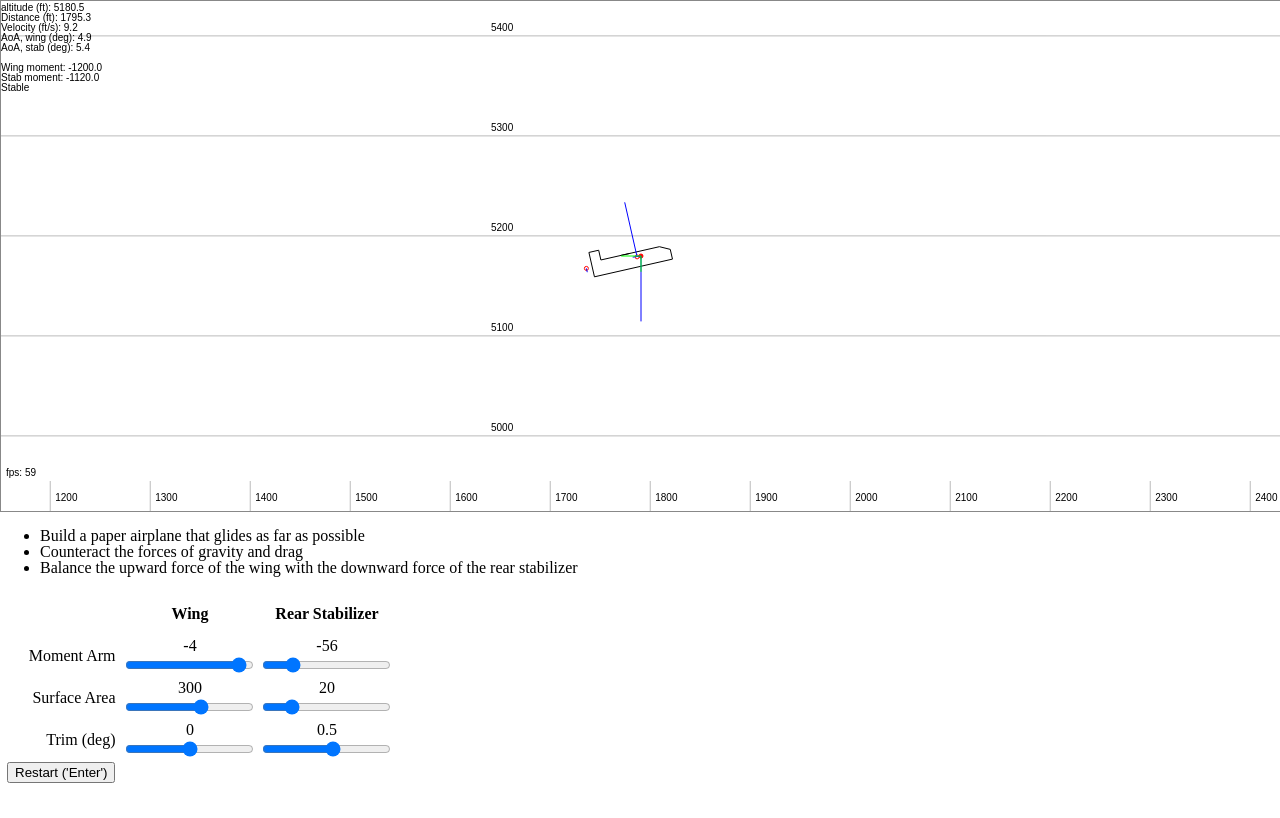
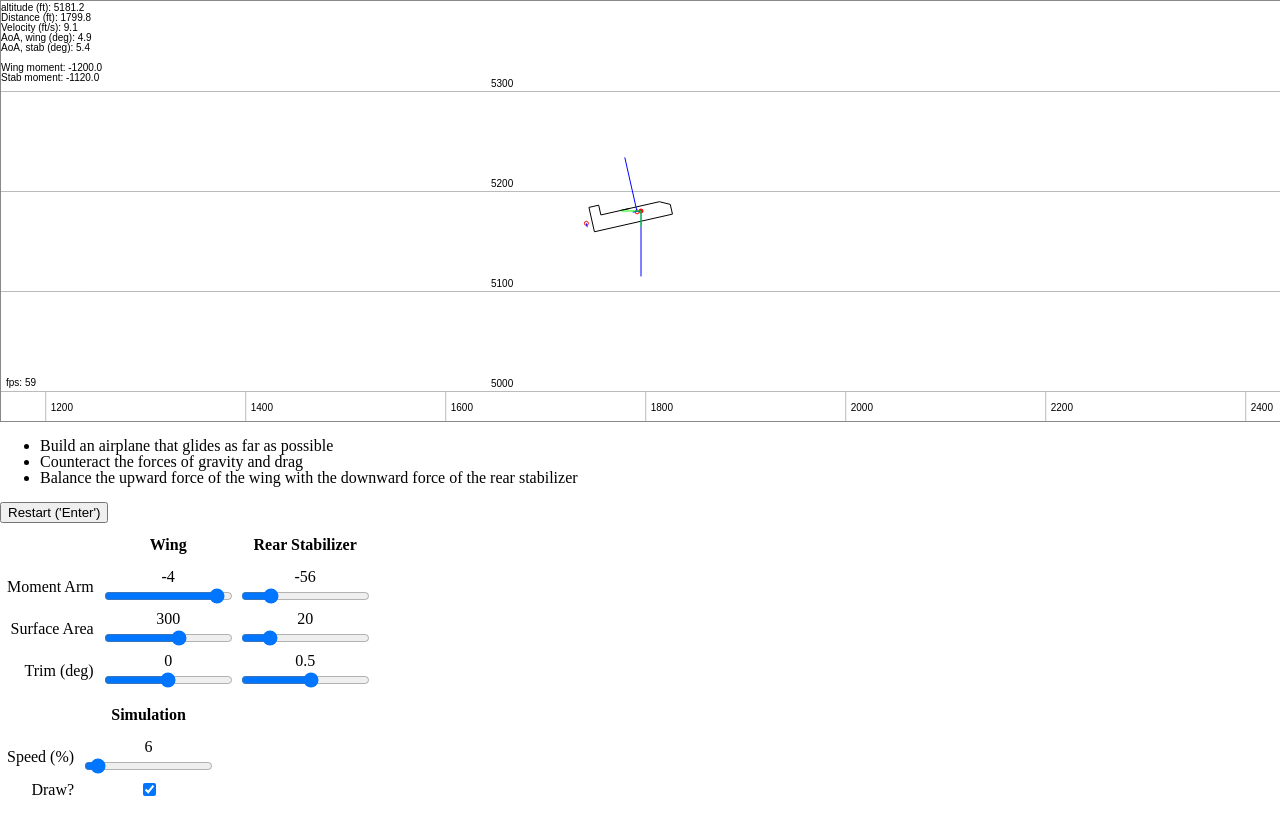
Before and after one commit to louiswilliams/paper-airplane, a plain HTML site: page index.html in a window 1280 px wide. Drawn offline with Linux system fonts and the light colour scheme.

Commit message:
Tunable simulation speed

```diff
--- a/index.html
+++ b/index.html
@@ -8,10 +8,11 @@
 <canvas id="canvas"></canvas>
 <div id="controls">
 <ul>
-    <li>Build a paper airplane that glides as far as possible</li>
+    <li>Build an airplane that glides as far as possible</li>
     <li>Counteract the forces of gravity and drag</li>
     <li>Balance the upward force of the wing with the downward force of the rear stabilizer</li>
 </ul>
+<button id="reset">Restart ('Enter')</button><br>
 <table>
     <tr>
         <th></th>
@@ -51,9 +52,25 @@
             <input type="range" min="-5" max="5" value="0.5" step="0.1" class="slider" id="stab-trim">
         </td>
     </tr>
-    <tr><td>
-        <button id="reset">Restart ('Enter')</button><br>
-    </td></tr>
+</table>
+<table>
+    <tr>
+        <th></th>
+        <th>Simulation</th>
+    </tr>
+    <tr>
+        <td>Speed (%)</td>
+        <td>
+            <span id="sim-speed-value"></span><br>
+            <input type="range" min="1" max="100" value="6" step="0.1" class="slider" id="sim-speed">
+        </td>
+    </tr>
+    <tr>
+        <td>Draw?</td>
+        <td>
+            <input type="checkbox" checked=true id="sim-draw">
+        </td>
+    </tr>
 </table>
 </div>
 </body>
--- a/main.css
+++ b/main.css
@@ -9,7 +9,7 @@ body {
 }
 
 #controls {
-    height: 290px;
+    height: 380px;
 }
 
 #controls table th{
--- a/main.js
+++ b/main.js
@@ -1,9 +1,8 @@
-// Target framerate
-const kTargetFrameRate = 60;
-const kTargetPeriodMs = 1000 / kTargetFrameRate;
-
 // pixels / meter
 const kPxPerMeter = 1/100;
+
+// How high does the plane start?
+const kStartingAlt = 5000;
 
 // g
 const kG = 9.81;
@@ -24,8 +23,31 @@ function aoaToLiftCoef(aoa) {
         return - aoaToLiftCoef(-6 - aoa);
     }
     let cl = (-0.005 * aoa * (aoa - 30)) + 0.5;
-    console.log(aoa, cl);
     return Math.max(cl, 0);
+}
+
+function glideRatioToGrade(ratio) {
+    if (ratio < 1) {
+        return "Not an airplane";
+    }
+    if (ratio >= 1 && ratio < 2) {
+        return "I could throw a rock further";
+    }
+    if (ratio >= 2 && ratio < 5) {
+        return "Resembles an airplane";
+    }
+    if (ratio >= 5 && ratio < 10) {
+        return "You built an airplane";
+    }
+    if (ratio >= 10 && ratio < 20) {
+        return "Great";
+    }
+    if (ratio >= 20 && ratio < 50) {
+        return "Excellent";
+    }
+    if (ratio >= 50) {
+        return "Perfection";
+    }
 }
 
 const kDrag = 1 / 100000000;
@@ -34,7 +56,7 @@ class Plane {
     constructor(height, width) {
         this.x = 0;
         // Positive y is in the down direction.
-        this.y = -5000 / kPxPerMeter;
+        this.y = -kStartingAlt / kPxPerMeter;
         // Some initial velocity is necessary so the plan can generate lift.
         this.vX = 1500;
         this.vY = 0;
@@ -144,11 +166,22 @@ class Plane {
             altText += ' CRASH';
             drawCtx.fillStyle = "#f00";
             this.crashed = true;
+            // After crashing, draw again, so we can see what happened.
+            globalCtx.drawAnimation = true;
         } else {
             altText += Number.parseFloat(alt * kPxPerMeter).toFixed(1);
             drawCtx.fillStyle = "#000";
         }
         drawCtx.fillText(altText, 0, 10);
+        if (this.crashed) {
+            drawCtx.font = "16pt Arial";
+            drawCtx.fillText('Your glider made it ' +
+                             Number.parseFloat(this.x * kPxPerMeter).toFixed(1) + ' ft', globalCtx.width/2 - 150, globalCtx.height/2 + 50);
+            let ratio =kPxPerMeter * this.x / kStartingAlt;
+            drawCtx.fillText('Glide ratio: ' + Number.parseFloat(ratio).toFixed(1), globalCtx.width/2 - 150, globalCtx.height/2 + 75);
+            drawCtx.fillText('Evaluation: "' + glideRatioToGrade(ratio) + '"', globalCtx.width/2 - 150, globalCtx.height/2 + 100);
+            drawCtx.font = "8pt Arial";
+        }
 
         drawCtx.fillStyle = "#000";
         drawCtx.fillText('Distance (ft): ' + Number.parseFloat(this.x * kPxPerMeter).toFixed(1), 0, 20);
@@ -180,10 +213,7 @@ class Plane {
         let ratio = (wingMoment - stabMoment) / wingMoment;
         if (Math.abs(ratio) > 0.10) {
             drawCtx.fillStyle = "#f00";
-            drawCtx.fillText('Unstable! Wing moment and stab moment should be similar', 0, 90);
-        } else {
-            drawCtx.fillStyle = "#000";
-            drawCtx.fillText('Stable', 0, 90);
+            drawCtx.fillText('Potentially unstable! Wing moment and stab moment should be similar', 0, 90);
         }
     }
     step(globalCtx) {
@@ -279,7 +309,8 @@ class Plane {
 
 class Ruler {
     constructor() {
-        this.lineStep = 100;
+        this.lineStepX = 200;
+        this.lineStepY = 100;
     }
     draw(globalCtx) {
         let drawCtx = globalCtx.drawCtx;
@@ -290,37 +321,37 @@ class Ruler {
         drawCtx.strokeStyle = "#bbb";
         let planeY = plane.y * kPxPerMeter;
         let firstLineY = -planeY + globalCtx.height/2;
-        let skipY = - Math.ceil(firstLineY / this.lineStep);
-        let lineY = firstLineY + (skipY * this.lineStep);
+        let skipY = - Math.ceil(firstLineY / this.lineStepY);
+        let lineY = firstLineY + (skipY * this.lineStepY);
         while (lineY < globalCtx.height) {
             let value = -1* (lineY + planeY -globalCtx.height/2);
             if (value < 0) {
                 break;
             }
-            if (value == 0) {
-                drawCtx.fillStyle = "#DEB887";
-                drawCtx.fillRect(0, lineY, globalCtx.width, globalCtx.height);
-            }
+            // if (value == 0) {
+            //     drawCtx.fillStyle = "#DEB887";
+            //     drawCtx.fillRect(0, lineY, globalCtx.width, globalCtx.height);
+            // }
             drawLine(drawCtx, [0, lineY], [globalCtx.width, lineY]);
             drawCtx.fillStyle = "#000000";
             drawCtx.fillText(Number.parseFloat(value).toFixed(0), globalCtx.width/2 - 150, lineY - 5);
-            lineY += this.lineStep;
+            lineY += this.lineStepY;
         }
 
         let planeX = plane.x * kPxPerMeter;
         // Plane is centered, starting line is at far left. Only draw increments of 100;
         let firstLineX = -planeX + globalCtx.width/2;
-        let skipX = - Math.ceil(firstLineX / this.lineStep);
-        let lineX = firstLineX + (skipX * this.lineStep);
+        let skipX = - Math.ceil(firstLineX / this.lineStepX);
+        let lineX = firstLineX + (skipX * this.lineStepX);
         while (lineX < globalCtx.width) {
             let value = lineX + planeX -globalCtx.width/2;
             if (value < 0) {
-                lineX += this.lineStep;
+                lineX += this.lineStepX;
                 continue;
             }
             drawLine(drawCtx, [lineX, globalCtx.height], [lineX, globalCtx.height - 30]);
             drawCtx.fillText(Number.parseFloat(value).toFixed(0), lineX + 5,  globalCtx.height - 10);
-            lineX += this.lineStep;
+            lineX += this.lineStepX;
         }
     }
     step(globalCtx) {}
@@ -354,6 +385,8 @@ function makeGlobalContext(canvas) {
             ruler: new Ruler(),
             plane: new Plane(),
         },
+        speed: 0,
+        drawAnimation: true,
         drawCtx: drawCtx,
         height: height,
         width: width,
@@ -361,11 +394,28 @@ function makeGlobalContext(canvas) {
 }
 let globalCtx;
 
-function step(drawCtx) {
-    clear(drawCtx);
+function step(globalCtx) {
+    clear(globalCtx.drawCtx);
     for (let asset in globalCtx.assets) {
         globalCtx.assets[asset].step(globalCtx);
-        globalCtx.assets[asset].draw(globalCtx);
+        if (globalCtx.drawAnimation) {
+            globalCtx.assets[asset].draw(globalCtx);
+        }
+    };
+}
+
+function initSliderInput(inputName, valueName, onInput) {
+    const elem = document.getElementById(inputName);
+    const value = document.getElementById(valueName);
+    let update = (v) => {
+        value.innerHTML  = v;
+        if (onInput) {
+            onInput(v);
+        }
+    }
+    update(elem.value);
+    elem.oninput = () => {
+        update(elem.value);
     };
 }
 
@@ -385,53 +435,19 @@ window.onload = () => {
         }
     });
 
-    const wingArm = document.getElementById("wing-arm");
-    const wingArmValue = document.getElementById("wing-arm-value");
-    wingArmValue.innerHTML  = wingArm.value;
-    wingArm.oninput = () => {
-        wingArmValue.innerHTML  = wingArm.value;
-    };
+    initSliderInput("wing-arm", "wing-arm-value");
+    initSliderInput("stab-arm", "stab-arm-value");
+    initSliderInput("wing-area", "wing-area-value");
+    initSliderInput("stab-area", "stab-area-value");
+    initSliderInput("wing-trim", "wing-trim-value");
+    initSliderInput("stab-trim", "stab-trim-value");
+    initSliderInput("sim-speed", "sim-speed-value", (value) => {
+        globalCtx.speed = value;
+    });
 
-    const stabArm = document.getElementById("stab-arm");
-    const stabArmValue = document.getElementById("stab-arm-value");
-    stabArmValue.innerHTML  = stabArm.value;
-    stabArm.oninput = () => {
-        stabArmValue.innerHTML  = stabArm.value;
-    };
-
-    const wingArea = document.getElementById("wing-area");
-    const wingAreaValue = document.getElementById("wing-area-value");
-    wingAreaValue.innerHTML  = wingArea.value;
-    wingArea.oninput = () => {
-        wingAreaValue.innerHTML  = wingArea.value;
-    };
-
-    const stabArea = document.getElementById("stab-area");
-    const stabAreaValue = document.getElementById("stab-area-value");
-    stabAreaValue.innerHTML  = stabArea.value;
-    stabArea.oninput = () => {
-        stabAreaValue.innerHTML  = stabArea.value;
-    };
-
-    // const moment = document.getElementById("moment");
-    // const momentValue = document.getElementById("moment-value");
-    // momentValue.innerHTML  = moment.value;
-    // moment.oninput = () => {
-    //     momentValue.innerHTML  = moment.value;
-    // };
-
-    const wingTrim = document.getElementById("wing-trim");
-    const wingTrimValue = document.getElementById("wing-trim-value");
-    wingTrimValue.innerHTML  = wingTrim.value;
-    wingTrim.oninput = () => {
-        wingTrimValue.innerHTML  = wingTrim.value;
-    };
-
-    const stabTrim = document.getElementById("stab-trim");
-    const stabTrimValue = document.getElementById("stab-trim-value");
-    stabTrimValue.innerHTML  = stabTrim.value;
-    stabTrim.oninput = () => {
-        stabTrimValue.innerHTML  = stabTrim.value;
+    let drawElem = document.getElementById("sim-draw");
+    drawElem.oninput = () => {
+        globalCtx.drawAnimation = drawElem.checked;
     };
 
     run().catch((err) => {
@@ -450,7 +466,6 @@ async function run() {
         if (globalCtx.startTime === 0) {
             globalCtx.startTime = start;
             globalCtx.t = 0;
-            await sleep(kTargetPeriodMs);
             continue;
         }
 
@@ -458,7 +473,7 @@ async function run() {
         globalCtx.dt = kTimeStepMs;
         globalCtx.t = globalCtx.t + globalCtx.dt;
 
-        step(ctx);
+        step(globalCtx);
 
         // Count the number of frames per second, and only update every second.
         let thisSec = Math.floor(globalCtx.timeMs / 1000);
@@ -478,7 +493,9 @@ async function run() {
         // ctx.fillText('t: ' + Number.parseFloat(globalCtx.t).toFixed(0), 5, height - 25);
 
         let stepDuration = new Date() - start;
-        let waitMs = kTargetPeriodMs - stepDuration;
+        let dutyCycle = globalCtx.speed / 100;
+        let frameDelay = 1 / dutyCycle;
+        let waitMs = frameDelay - stepDuration;
         if (waitMs > 0) {
             await sleep(waitMs);
         }
```
